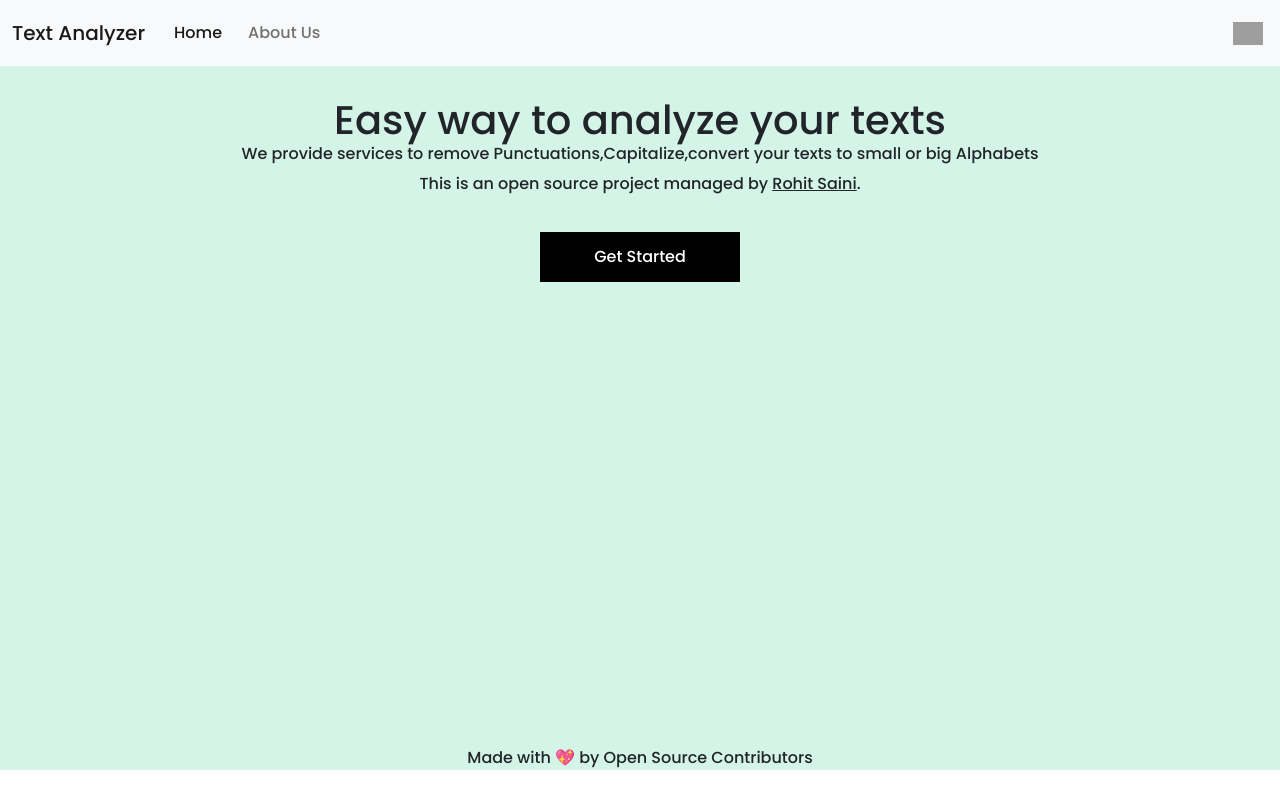
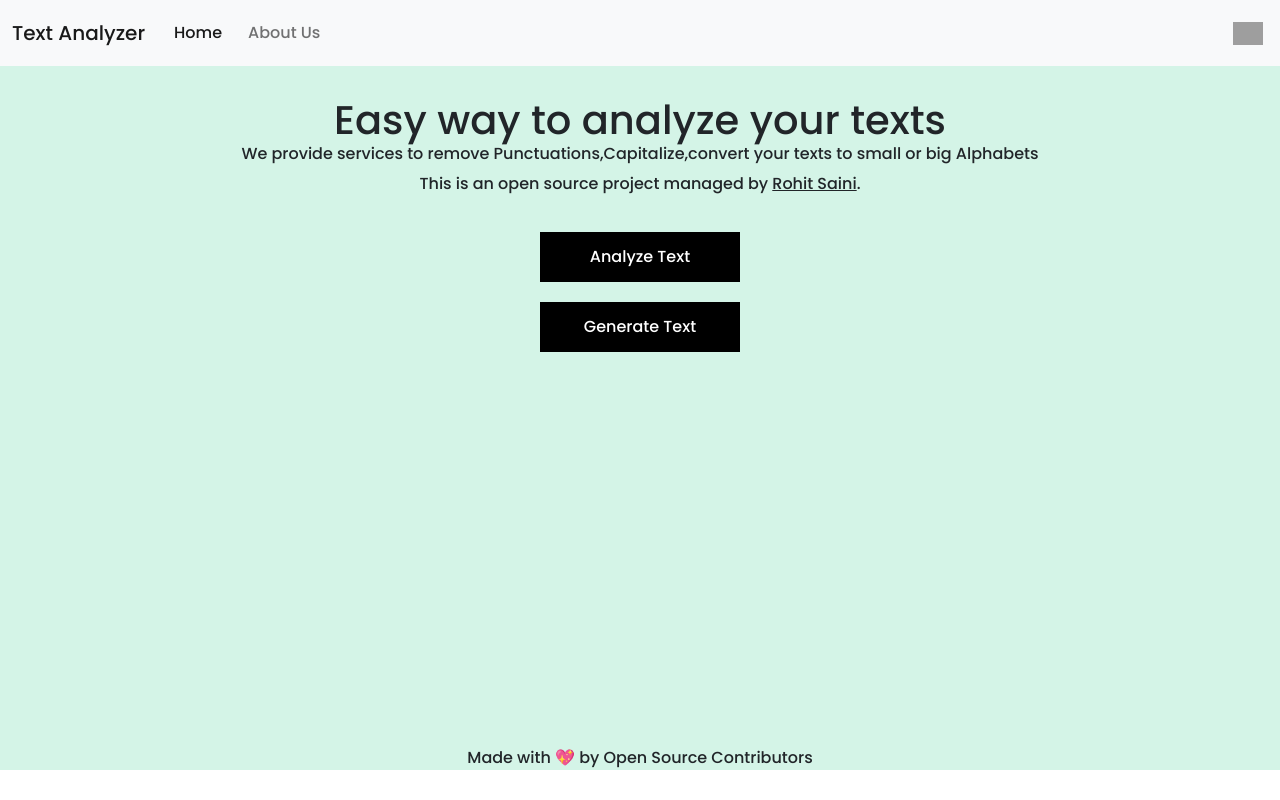
Before and after one commit to rockingrohit9639/TextAnalyzer, a Django app: page /home in a window 1280 px wide. Run offline with Django 3.2, Linux system fonts and the light colour scheme; some libraries are stand-ins or nearby versions; grey boxes are pictures that could not be loaded.

Commit message:
Update home.html

```diff
--- a/templates/home.html
+++ b/templates/home.html
@@ -9,5 +9,7 @@
                     to small or big Alphabets</p>
                 <p style="text-align: center;">This is an open source project managed by <span
                         style="text-decoration:underline;">Rohit Saini</span>.</p>
-                <a href="/index"><button> Get Started</button></a>
+                <a href="/index"><button>Analyze Text</button></a>
+                <a href="/index2"><button> Generate Text</button></a>
+
     {% endblock %}
```
